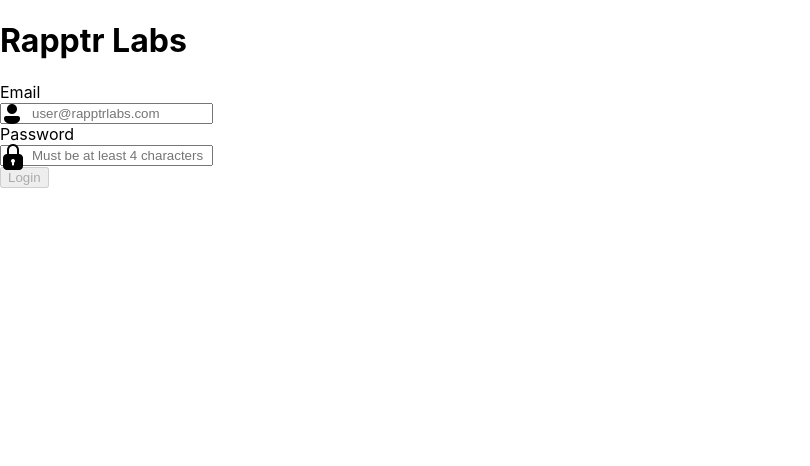
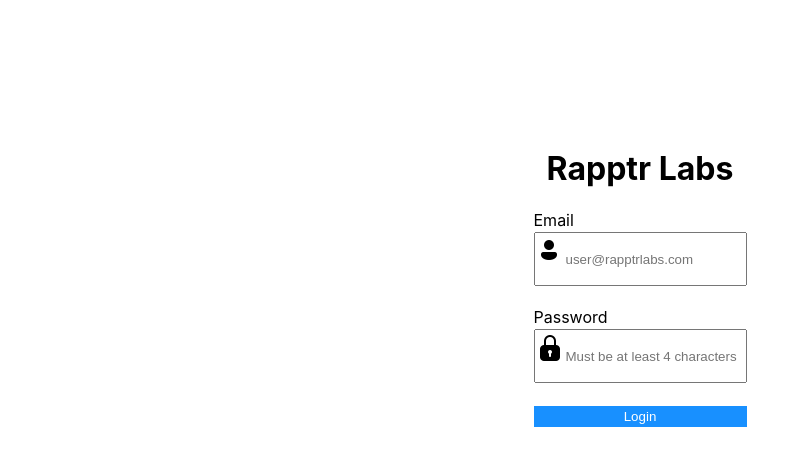
Before and after one commit to aldenho52/My-Todo-List, a React (Create React App) app in the folder rapptr-labs/: page / in a window 1280 px wide. Shown: the top 466 px of the page, without its empty margins (0-810 px from the left). Built offline with nearby package versions, Linux system fonts and the light colour scheme.

Commit message:
login page styling completed, started todo list

```diff
--- a/rapptr-labs/package.json
+++ b/rapptr-labs/package.json
@@ -13,6 +13,7 @@
     "react-dom": "^17.0.1",
     "react-router-dom": "^5.2.0",
     "react-scripts": "4.0.3",
+    "styled-components": "^5.2.1",
     "web-vitals": "^1.1.0",
     "yup": "^0.32.9"
   },
--- a/rapptr-labs/src/components/LoginPage.js
+++ b/rapptr-labs/src/components/LoginPage.js
@@ -1,6 +1,7 @@
 import React, { useState, useEffect } from 'react';
 import { useHistory } from 'react-router-dom';
 import axios from 'axios';
+import styled from 'styled-components';
 
 // validation
 import * as yup from 'yup';
@@ -11,6 +12,32 @@
 import accountIcon from '../images/account_icon.png'
 import passwordLockIcon from '../images/password_lock.png'
 
+// styled components
+const StyledDiv = styled.div`
+    display: flex;
+    flex-direction: column;
+    justify-content: center;
+    align-items: center;
+    margin-top: 10%;
+`;
+
+const StyledInputContainer = styled.div`
+    margin-bottom: 10%;
+`;
+const StyledInput = styled.input`
+    margin-top: 1%;
+    height: 6vh;
+`;
+const StyledError = styled.div`
+    color: red;
+    font-size: 0.7rem;
+`;
+const StyledButton = styled.button`
+    width: 100%;
+    border: 2px solid #1890ff;
+    color: white;
+    background: #1890ff;
+`;
 
 const initialValues = {
     user_email: '',
@@ -63,14 +90,15 @@
       };
 
     return (
-        <div>
+        <StyledDiv>
             <h1>Rapptr Labs</h1>
             <form onSubmit={onSubmit}>
+                <StyledInputContainer>
                     <label>
                     Email
                     <div className='input-container'>
                     <img className='icons' alt='account icon' src={accountIcon}/>
-                <input
+                    <StyledInput
                         value={loginInfo.user_email}
                         onChange={onChange}
                         name="user_email"
@@ -79,15 +107,17 @@
                         className={errors.user_email ? 'invalid' : ''}
                     />
                     </div>
-                <div style={{ color: 'red' }}>
+                    <StyledError>
                         {errors.user_email ? `${errors.user_email}` : ''}
-              </div>
+                    </StyledError>
                     </label>
+                </StyledInputContainer>
+                <StyledInputContainer>
                     <label>
                     Password
                     <div className='input-container'>
                         <img className='icons' alt='account icon' src={passwordLockIcon}/>
-                    <input
+                        <StyledInput
                             value={loginInfo.user_password}
                             onChange={onChange}
                             name="user_password"
@@ -96,13 +126,14 @@
                             className={errors.user_password ? 'invalid' : ''}
                         />
                     </div>
-                <div style={{ color: 'red' }}>
+                    <StyledError>
                         {errors.user_password ? `${errors.user_password}` : ''}
-              </div>
+                    </StyledError>
                     </label>
-                <button disabled={disabled}>Login</button>
+                </StyledInputContainer>
+                <StyledButton disabled={disabled}>Login</StyledButton>
             </form>
-        </div>
+        </StyledDiv>
     )
 };
 
--- a/rapptr-labs/src/components/TodoList.js
+++ b/rapptr-labs/src/components/TodoList.js
@@ -1,13 +1,55 @@
 import React, {useEffect, useState} from 'react'
 import { useHistory } from 'react-router-dom';
+import styled from 'styled-components';
+import Todo from './Todo';
 
 // validation
 import * as yup from 'yup';
 import schema from '../validation/NewTodoSchema';
 
-// styling and icons
+// styled components
+const StyledContainer = styled.div`
+    display: flex;
+    flex-direction: column;
+    justify-content: center;
+    align-items: center;
+    width: 100%;
+`;
 
-import Todo from './Todo';
+const StyledDiv = styled.div`
+    display: flex;
+    flex-direction: column;
+    justify-content: center;
+    align-items: center;
+    margin-top: 3%;
+    border: 3px solid black;
+    border-radius: 10px;
+    width: 80%;
+
+`;
+
+const StyledInputContainer = styled.div`
+    margin-bottom: 10%;
+`;
+const StyledDivHeader = styled.div`
+    width: 100%;
+    display: flex;
+    justify-content: flex-end;
+`;
+const StyledInput = styled.input`
+    margin-top: 1%;
+    height: 6vh;
+`;
+const StyledError = styled.div`
+    color: red;
+    font-size: 0.7rem;
+`;
+const StyledButton = styled.button`
+    border: 2px solid #1890ff;
+    color: white;
+    background: #1890ff;
+    margin: 2% 2% 0 0;
+`;
 
 const initialValues = {
     newtodo: ''
@@ -80,13 +122,12 @@
     })
 
     return (
-        <div>
-            <header>
-                <button onClick={logoutHandler}>Logout</button>
-            </header>
-            <div>
+        <StyledContainer>
+            <StyledDivHeader>
+                <StyledButton onClick={logoutHandler}>Logout</StyledButton>
+            </StyledDivHeader>
             <h1>My To-Do List</h1>
-                <div>
+            <StyledDiv>
                 <div>
                     <label>
                         <input
@@ -120,16 +161,13 @@
                     </div>
                 </form>
                 </div>}
-                    <div>
                 {filteredList.map(todo => {
                     return (
                         <Todo key={todo.id} todo={todo} todos={todos} setTodos={setTodos} />
                     )
                 })}
-                    </div>
-                </div>
-            </div>
-        </div>
+            </StyledDiv>
+        </StyledContainer>
     )
 }
 
--- a/rapptr-labs/src/styling/LoginPage.css
+++ b/rapptr-labs/src/styling/LoginPage.css
@@ -4,8 +4,8 @@
 
 .input-container > img {
     position: absolute;
-    /* top: 12px;
-    left: 15px; */
+    top: 8px;
+    left: 3px;
   }
 
 .input-container > input {
```
Also changed, not shown: 1 other file (tests, documents, lock files or other folders). Lines whose indentation alone changed are shown as unchanged.
